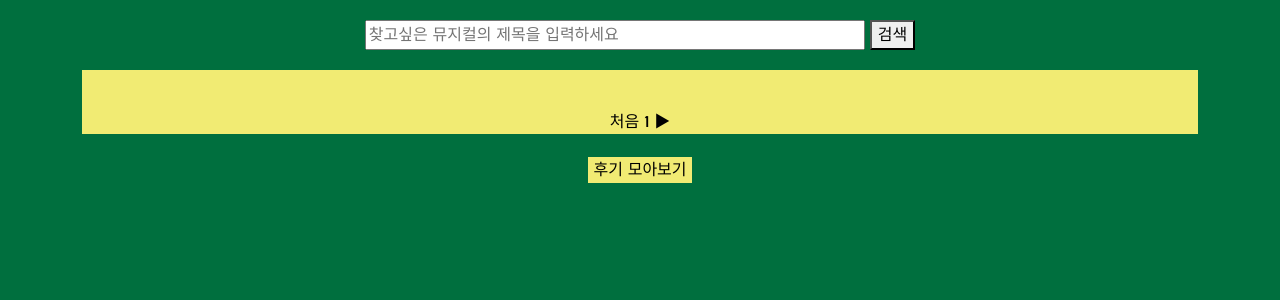
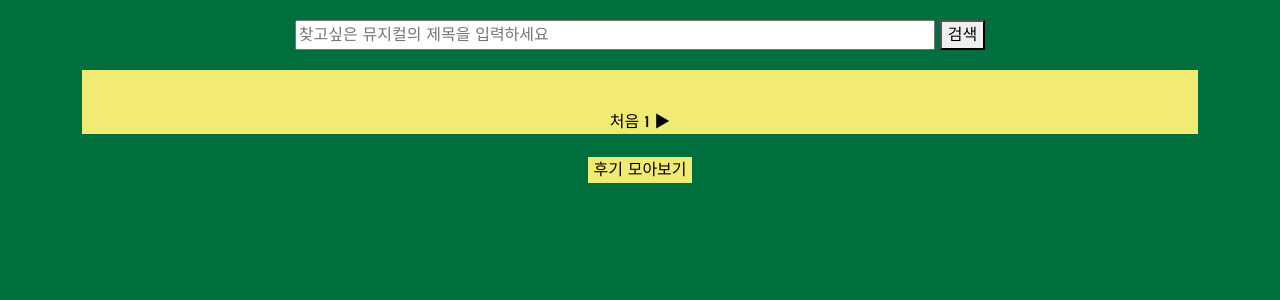
Before and after one commit to hildakim/muse, a Django app: page / in a window 1280 px wide. Shown: the part 86-386 px from the top of the page. Run offline with Django 3.2, Linux system fonts and the light colour scheme; data that the repository does not hold is empty.

Commit message:
Update reviewindex.html

```diff
--- a/review/templates/reviewindex.html
+++ b/review/templates/reviewindex.html
@@ -8,7 +8,7 @@
         padding: 5px;
     }
     #id_search_title{
-        width: 500px;
+        width: 50vw;
     }
     .search_form {
         padding: 20px;
@@ -21,6 +21,8 @@
         color: black;
         margin: 10px;
         padding: 10px;
+        word-break:break-all;
+        word-wrap:break-word;
     }
     .show-table_box {
         /* border: #F1EB73 2px solid; */
```
